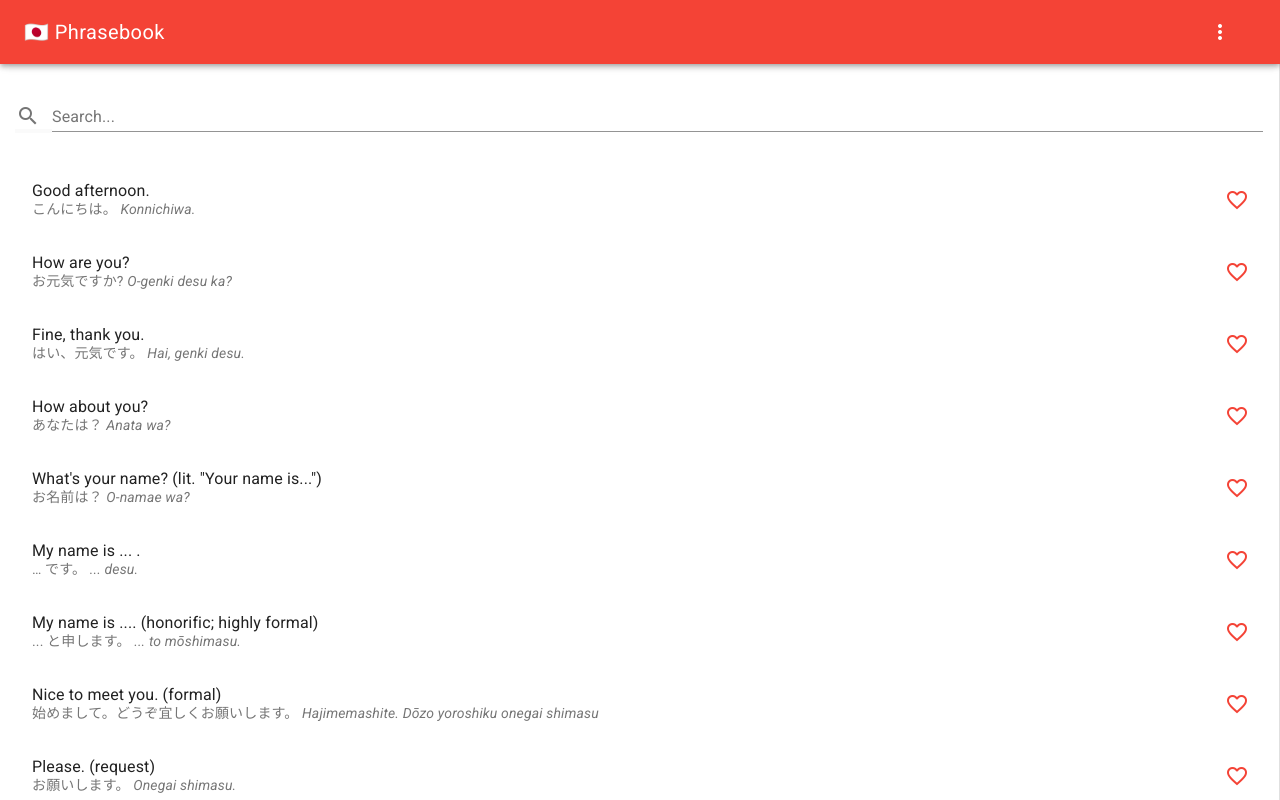
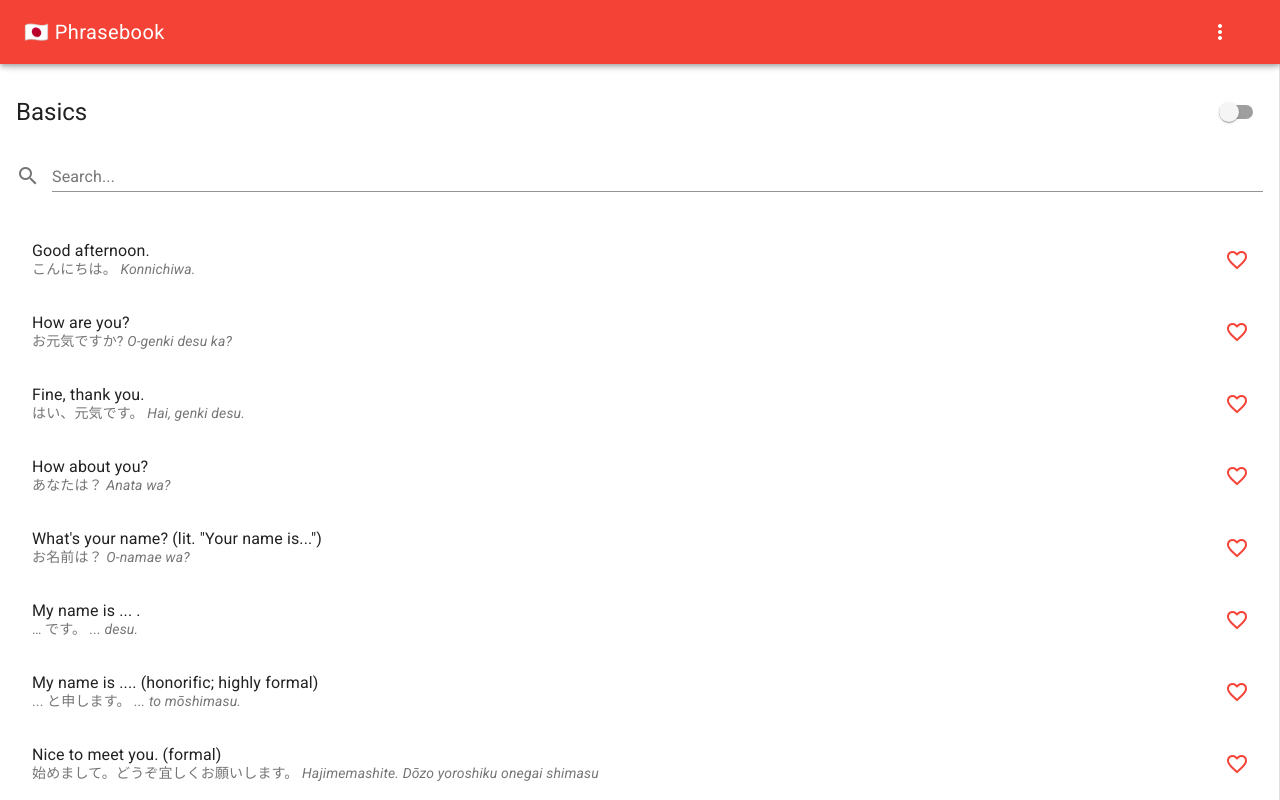
Before and after one commit to Lorti/phrasebook, a Vue app: page /sets/5bbcdb75-3bbf-4e5d-83ce-65425be830fc in a window 1280 px wide. Built offline with nearby package versions, Linux system fonts and the light colour scheme.

Commit message:
Filter phrases based on favorites

```diff
--- a/src/components/Phrases.vue
+++ b/src/components/Phrases.vue
@@ -1,5 +1,9 @@
 <template>
   <div>
+    <md-switch class="md-primary filter" v-model="favorites" value="0"></md-switch>
+
+    <h1 class="md-headline">{{ name }}</h1>
+
     <md-field>
       <md-icon>search</md-icon>
       <label>Search...</label>
@@ -30,20 +34,29 @@ export default {
   data() {
     return {
       filter: '',
+      favorites: false,
     };
   },
   computed: {
+    name() {
+      return Object.hasOwnProperty.call(this.$store.state.sets, this.set) ?
+        this.$store.state.sets[this.set].name : 'Set';
+    },
     phrases() {
       return this.$store.getters.phrases(this.set);
     },
     filteredPhrases() {
+      let phrases = this.phrases;
       if (this.filter.length) {
-        return this.phrases.filter((phrase) => {
+        phrases = phrases.filter((phrase) => {
           const haystack = (phrase.japanese + phrase.english + phrase.romaji).toLowerCase();
           return haystack.includes(this.filter.toLowerCase());
         });
       }
-      return this.phrases;
+      if (this.favorites) {
+        phrases = phrases.filter(phrase => this.isFavorite(phrase.id));
+      }
+      return phrases;
     },
   },
   methods: {
@@ -62,7 +75,15 @@ export default {
 </script>
 
 <style scoped>
+  .filter {
+    float: right;
+    margin-top: 6px;
+    margin-right: 10px;
+  }
   .md-list-item-text {
     white-space: normal;
   }
+  .md-icon:after {
+    background-color: var(--md-theme-default-background, #fff) !important;
+  }
 </style>
--- a/src/components/Sets.vue
+++ b/src/components/Sets.vue
@@ -7,10 +7,6 @@
           <span>{{ count(set.id) }} phrases</span>
           <p>{{ first(set.id).japanese }}…</p>
         </div>
-
-        <md-button class="md-icon-button md-list-action" :md-ripple="false">
-          <md-icon class="md-primary">favorite_border</md-icon>
-        </md-button>
       </md-list-item>
     </md-list>
   </div>
--- a/src/store/index.js
+++ b/src/store/index.js
@@ -40,9 +40,9 @@ const getters = {
     }
     return list.filter(phrase => phrase.sets.includes(set));
   },
-  isFavorite: state => phrase => state.favorites.includes(phrase),
   phrasesCount: (state, _getters) => set => _getters.phrases(set).length,
   firstPhrase: (state, _getters) => set => _getters.phrases(set).shift(),
+  isFavorite: state => phrase => state.favorites.includes(phrase),
 };
 
 export default new Vuex.Store({
```
